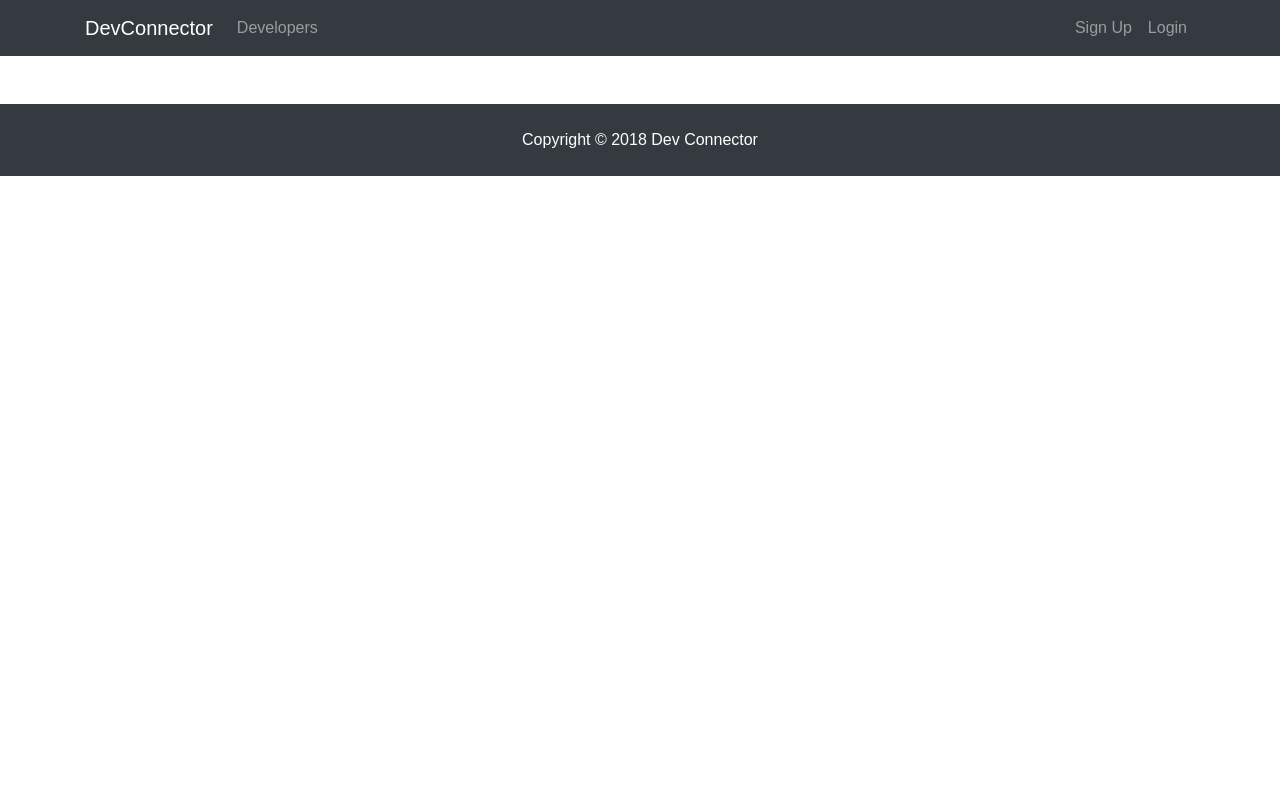
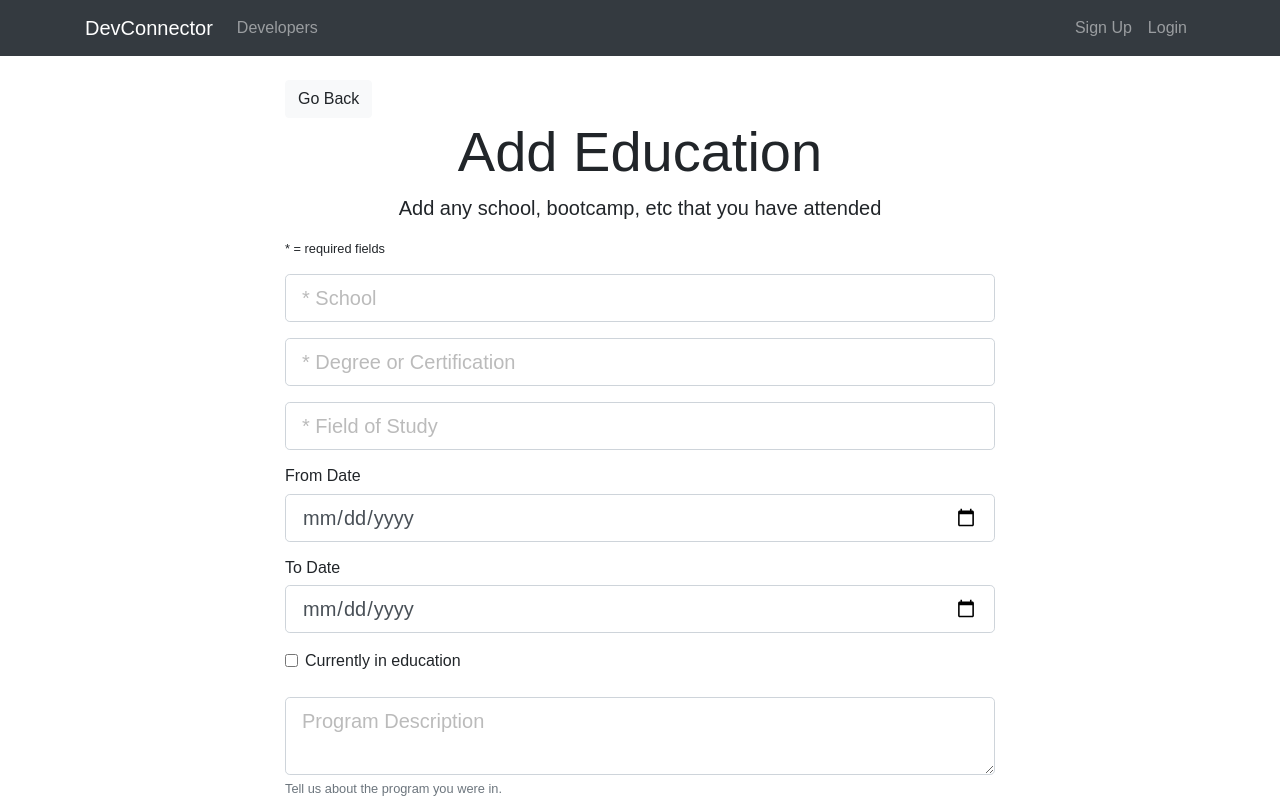
Before and after one commit to storiaca/dev-connector, a React (Create React App) app in the folder client/: page /add-education in a window 1280 px wide. Shown: the top 800 px of the page. Built offline with nearby package versions, Linux system fonts and the light colour scheme.

Commit message:
Add education form and action

```diff
--- a/client/src/App.js
+++ b/client/src/App.js
@@ -17,6 +17,7 @@
 import CreateProfile from './components/create-profile/CreateProfile';
 import EditProfile from './components/edit-profile/EditProfile';
 import AddExperience from './components/add-credentials/AddExperience';
+import AddEducation from './components/add-credentials/AddEducation';
 
 import './App.css';
 import { clearCurrentProfile } from './actions/profileActions';
@@ -65,6 +66,9 @@
               <Switch>
                 <AddExperience exact path="/add-experience" component={AddExperience} />
               </Switch>
+              <Switch>
+                <AddEducation exact path="/add-education" component={AddEducation} />
+              </Switch>
             </div>
             <Footer />
           </div>
--- a/client/src/actions/profileActions.js
+++ b/client/src/actions/profileActions.js
@@ -24,6 +24,19 @@
 export const addExperience = (expData, history) => dispatch => {
   axios
     .post('./api/profile/experience', expData)
+    .then(res => history.push('/dashboard'))
+    .catch(err =>
+      dispatch({
+        type: GET_ERRORS,
+        payload: err.response.data
+      })
+    );
+}
+
+// Add education
+export const addEducation = (eduData, history) => dispatch => {
+  axios
+    .post('./api/profile/education', eduData)
     .then(res => history.push('/dashboard'))
     .catch(err =>
       dispatch({
--- a/client/src/components/add-credentials/AddEducation.jsx
+++ b/client/src/components/add-credentials/AddEducation.jsx
@@ -0,0 +1,159 @@
+import React, { Component } from 'react';
+import { Link, withRouter } from 'react-router-dom';
+import TextFieldGroup from '../common/TextFieldGroup';
+import TextAreaFieldGroup from '../common/TextAreaFieldGroup';
+import { connect } from 'react-redux';
+import PropTypes from 'prop-types';
+import { addEducation } from '../../actions/profileActions';
+
+class AddEducation extends Component {
+  constructor(props) {
+    super(props);
+    this.state = {
+      school: '',
+      degree: '',
+      fieldofstudy: '',
+      from: '',
+      to: '',
+      current: false,
+      description: '',
+      errors: {},
+      disabled: false
+    };
+
+    this.onChange = this.onChange.bind(this);
+    this.onSubmit = this.onSubmit.bind(this);
+    this.onCheck = this.onCheck.bind(this);
+  }
+
+  componentWillReceiveProps(nextProps) {
+    if(nextProps) {
+      this.setState({ errors: nextProps.errors });
+    }
+  }
+
+  onSubmit(e) {
+    e.preventDefault();
+    const eduData = {
+      school: this.state.school,
+      degree: this.state.degree,
+      fieldofstudy: this.state.fieldofstudy,
+      from: this.state.from,
+      to: this.state.to,
+      current: this.state.current,
+      description: this.state.description
+    };
+
+    this.props.addEducation(eduData, this.props.history);
+  };
+
+  onChange(e) {
+    this.setState({
+      [e.target.name]: e.target.value
+    });
+  }
+
+  onCheck(e) {
+    this.setState({
+      disabled: !this.state.disabled,
+      current: !this.state.current
+    })
+  }
+
+  render() {
+    const { errors } = this.state;
+    return (
+      <div className="add-education">
+        <div className="container">
+          <div className="row">
+            <div className="col-md-8 m-auto">
+              <Link to="/dashboard" className="btn btn-light">
+                Go Back
+              </Link>
+              <h1 className="display-4 text-center">Add Education</h1>
+              <p className="lead text-center">Add any school, bootcamp, etc that you have attended </p>
+              <small className="d-block pb-3">* = required fields</small>
+              <form onSubmit={this.onSubmit}>
+                <TextFieldGroup
+                  placeholder="* School"
+                  name="school"
+                  value={this.state.school}
+                  onChange={this.onChange}
+                  error={errors.school}
+                />
+                <TextFieldGroup
+                  placeholder="* Degree or Certification"
+                  name="degree"
+                  value={this.state.degree}
+                  onChange={this.onChange}
+                  error={errors.degree}
+                />
+                <TextFieldGroup
+                  placeholder="* Field of Study"
+                  name="fieldofstudy"
+                  value={this.state.fieldofstudy}
+                  onChange={this.onChange}
+                  error={errors.fieldofstudy}
+                />
+                <h6>From Date</h6>
+                <TextFieldGroup
+                  name="from"
+                  type="date"
+                  value={this.state.from}
+                  onChange={this.onChange}
+                  error={errors.from}
+                />
+                <h6>To Date</h6>
+                <TextFieldGroup
+                  name="to"
+                  type="date"
+                  value={this.state.to}
+                  onChange={this.onChange}
+                  error={errors.to}
+                  disabled={this.state.disabled ? 'disabled' : ''}
+                />
+
+                <div className="form-check mb-4">
+                  <input
+                    type="checkbox"
+                    name="current"
+                    className="form-check-input"
+                    value={this.state.current}
+                    checked={this.state.current}
+                    onChange={this.onCheck}
+                    id="current"
+                  />
+                  <label htmlFor="current" className="form-check-label">
+                    Currently in education
+                  </label>
+                </div>
+                <TextAreaFieldGroup
+                  placeholder="Program Description"
+                  name="description"
+                  value={this.state.description}
+                  onChange={this.onChange}
+                  error={errors.description}
+                  info="Tell us about the program you were in."
+                />
+                <input type="submit" value="Submit" className="btn btn-info btn-block mt-4" />
+              </form>
+            </div>
+          </div>
+        </div>
+      </div>
+    )
+  }
+}
+
+AddEducation.propTypes = {
+  addEducation: PropTypes.func.isRequired,
+  profile: PropTypes.object.isRequired,
+  errors: PropTypes.object.isRequired
+}
+
+const mapStateToProps = state => ({
+  profile: state.profile,
+  errors: state.errors
+});
+
+export default connect(mapStateToProps, { addEducation })(withRouter(AddEducation));
```
